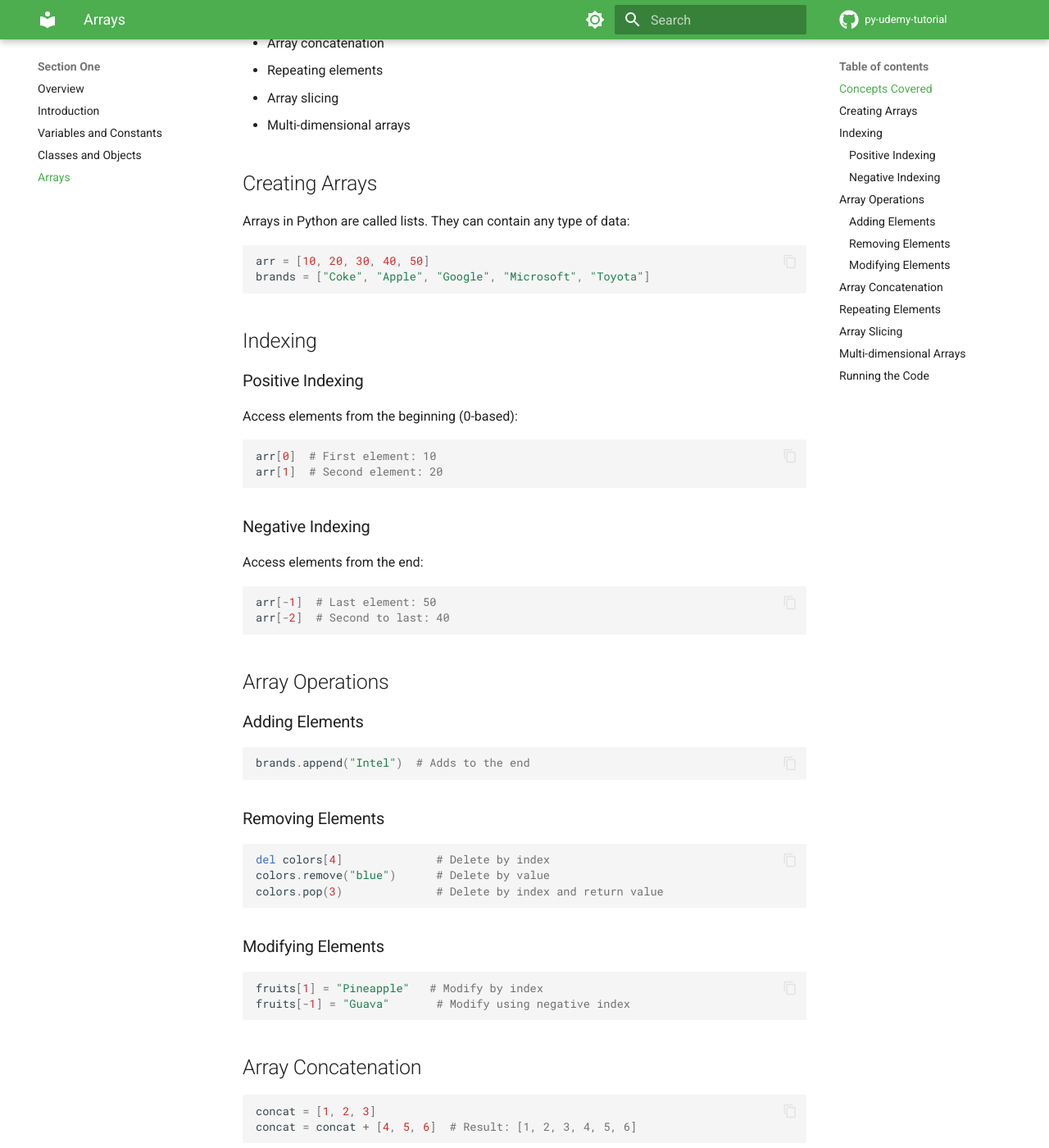
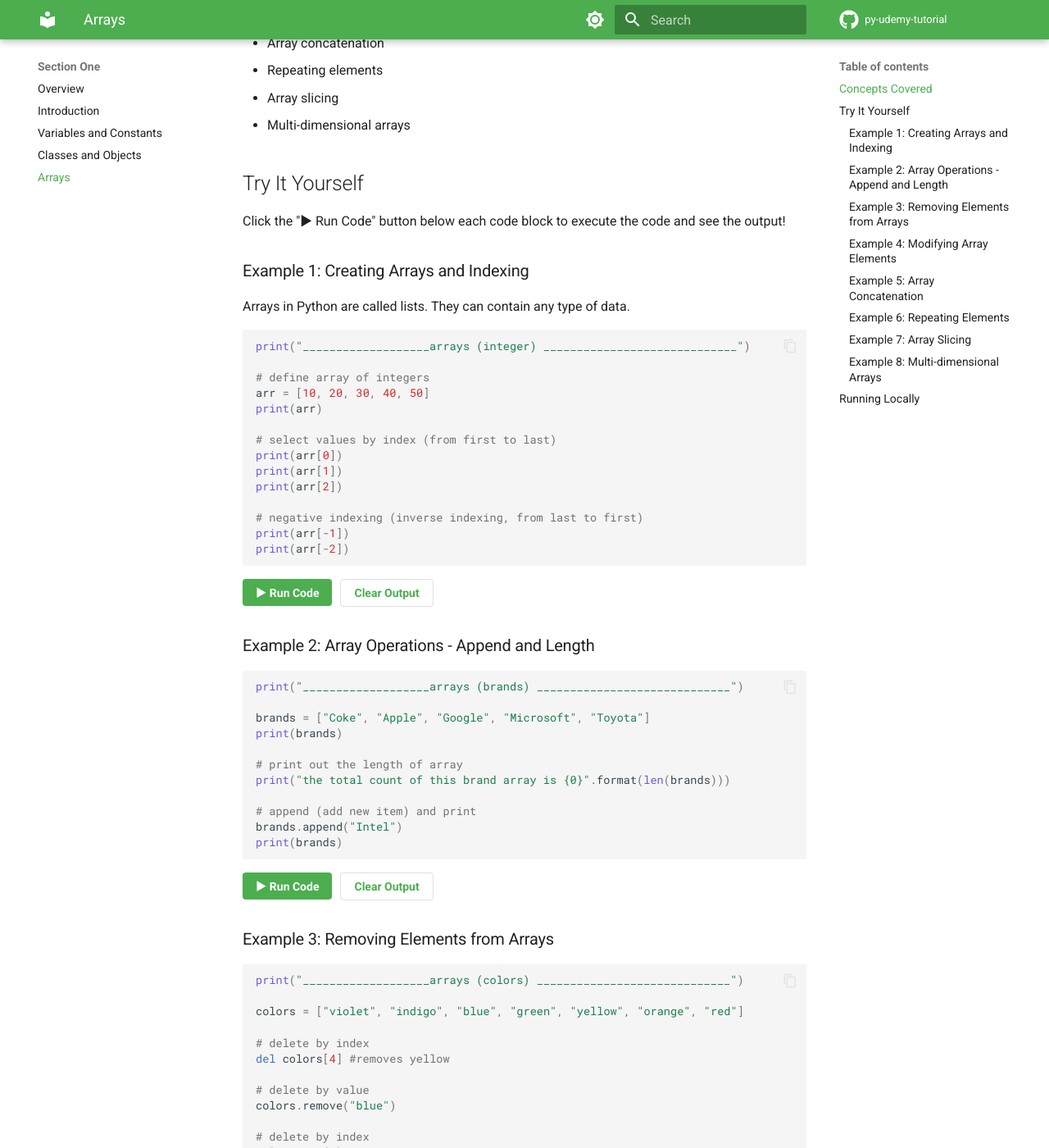
Before and after one commit to kmavillanosa/py-udemy-tutorial, an MkDocs documentation site: the page built from docs/section-one/4python-array-implementation.md, in a window 1280 px wide and 1400 px high, scrolled down 439 px. Shown: the whole window at 82% size. Built offline with MkDocs 1.6.1 and Material for MkDocs 9.7.7, drawn with Linux system fonts in a browser that asks for light colours; comment, search, counter and statistics services are not loaded; some of the changed text lies outside the part shown.

````diff
--- a/docs/js/pyodide-runner.js
+++ b/docs/js/pyodide-runner.js
@@ -3,7 +3,7 @@
 
 let pyodide = null;
 
-async function loadPyodide() {
+async function loadPyodideInstance() {
     if (!pyodide) {
         pyodide = await loadPyodide({
             indexURL: 'https://cdn.jsdelivr.net/pyodide/v0.24.1/full/'
@@ -121,7 +121,7 @@ function initPyodideRunner() {
             outputDiv.textContent = 'Loading Pyodide...';
 
             try {
-                const pyodideInstance = await loadPyodide();
+                const pyodideInstance = await loadPyodideInstance();
 
                 // Set up output capture
                 pyodideInstance.runPython(`
--- a/docs/section-one/4python-array-implementation.md
+++ b/docs/section-one/4python-array-implementation.md
@@ -13,94 +13,142 @@ Comprehensive guide to working with arrays (lists) in Python.
 - Array slicing
 - Multi-dimensional arrays
 
-## Creating Arrays
+## Try It Yourself
 
-Arrays in Python are called lists. They can contain any type of data:
+Click the "▶ Run Code" button below each code block to execute the code and see the output!
+
+### Example 1: Creating Arrays and Indexing
+
+Arrays in Python are called lists. They can contain any type of data.
 
 ```python
+print("___________________arrays (integer) _____________________________")
+
+# define array of integers
 arr = [10, 20, 30, 40, 50]
-brands = ["Coke", "Apple", "Google", "Microsoft", "Toyota"]
+print(arr)
+
+# select values by index (from first to last)
+print(arr[0])
+print(arr[1])
+print(arr[2])
+
+# negative indexing (inverse indexing, from last to first)
+print(arr[-1])
+print(arr[-2])
 ```
 
-## Indexing
-
-### Positive Indexing
-
-Access elements from the beginning (0-based):
+### Example 2: Array Operations - Append and Length
 
 ```python
-arr[0]  # First element: 10
-arr[1]  # Second element: 20
+print("___________________arrays (brands) _____________________________")
+
+brands = ["Coke", "Apple", "Google", "Microsoft", "Toyota"]
+print(brands)
+
+# print out the length of array
+print("the total count of this brand array is {0}".format(len(brands)))
+
+# append (add new item) and print
+brands.append("Intel")
+print(brands)
 ```
 
-### Negative Indexing
-
-Access elements from the end:
+### Example 3: Removing Elements from Arrays
 
 ```python
-arr[-1]  # Last element: 50
-arr[-2]  # Second to last: 40
+print("___________________arrays (colors) _____________________________")
+
+colors = ["violet", "indigo", "blue", "green", "yellow", "orange", "red"]
+
+# delete by index
+del colors[4] #removes yellow
+
+# delete by value
+colors.remove("blue")
+
+# delete by index
+colors.pop(3) # removes orange
+
+print(colors)
 ```
 
-## Array Operations
-
-### Adding Elements
+### Example 4: Modifying Array Elements
 
 ```python
-brands.append("Intel")  # Adds to the end
+print("___________________arrays (fruits) _____________________________")
+
+fruits = ["Apple", "Banana", "Mango", "Grapes", "Orange"]
+print(fruits)
+
+fruits[1] = "Pineapple" #override banana to pineapple
+print(fruits)
+
+fruits[-1] = "Guava" #override orange to guava
+print(fruits)
 ```
 
-### Removing Elements
+### Example 5: Array Concatenation
 
 ```python
-del colors[4]              # Delete by index
-colors.remove("blue")      # Delete by value
-colors.pop(3)              # Delete by index and return value
+print("___________________concat arrays _____________________________")
+
+concat = [1, 2, 3]
+print(concat)
+
+concat + [4, 5, 6]
+print(concat)
+
+# increment
+concat = concat + [4, 5, 6]
+print(concat)
 ```
 
-### Modifying Elements
+### Example 6: Repeating Elements
 
 ```python
-fruits[1] = "Pineapple"   # Modify by index
-fruits[-1] = "Guava"       # Modify using negative index
+print("___________________array repeating elements_____________________________")
+
+repeat = ["a"]
+
+#repeat the same value 5 times
+repeat = repeat * 5
+
+print(repeat)
 ```
 
-## Array Concatenation
-
-```python
-concat = [1, 2, 3]
-concat = concat + [4, 5, 6]  # Result: [1, 2, 3, 4, 5, 6]
-```
-
-## Repeating Elements
-
-```python
-repeat = ["a"] * 5  # Result: ['a', 'a', 'a', 'a', 'a']
-```
-
-## Array Slicing
+### Example 7: Array Slicing
 
 Extract portions of an array:
 
 ```python
+print("___________________ array slicing _____________________________")
+
 fruits = ["Apple", "Banana", "Mango", "Grapes", "Orange"]
-fruits[1:4]    # ['Banana', 'Mango', 'Grapes']
-fruits[:3]     # ['Apple', 'Banana', 'Mango']
-fruits[-4:]    # ['Banana', 'Mango', 'Grapes', 'Orange']
-fruits[-3:-1]  # ['Mango', 'Grapes']
+print(fruits[1:4])
+print(fruits[:3])
+print(fruits[-4:])
+print(fruits[-3:-1])
 ```
 
-## Multi-dimensional Arrays
+### Example 8: Multi-dimensional Arrays
 
 Arrays can contain other arrays:
 
 ```python
+print("___________________ Multi-dimensional array _____________________________")
+
 multd = [[1,2], [3,4], [5,6], [7,8]]
-multd[0]      # [1, 2]
-multd[2][1]   # 6 (accessing nested element)
+print(multd)
+print(multd[0])
+print(multd[3])
+print(multd[2][1])
+print(multd[3][0])
 ```
 
-## Running the Code
+## Running Locally
+
+To run the complete file on your computer:
 
 ```bash
 python ./section-one/4python-array-implementation.py
````
Also changed, not shown: docs/index.md (+6 -1 lines), docs/section-one/1introduction.md (+13 -10 lines), docs/section-one/2variables-and-constants.md (+38 -16 lines), docs/section-one/3python-class-and-objects.md (+38 -24 lines).
